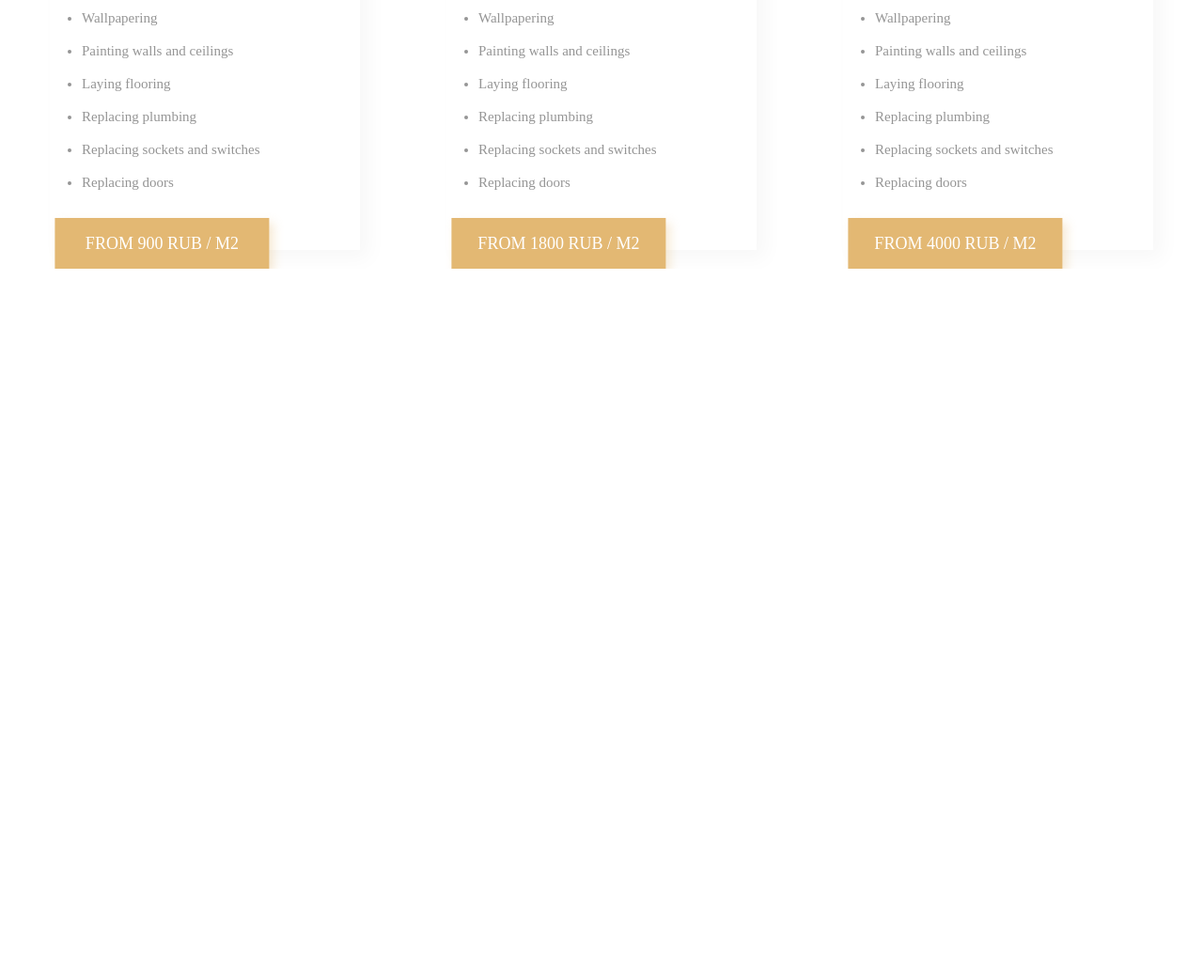
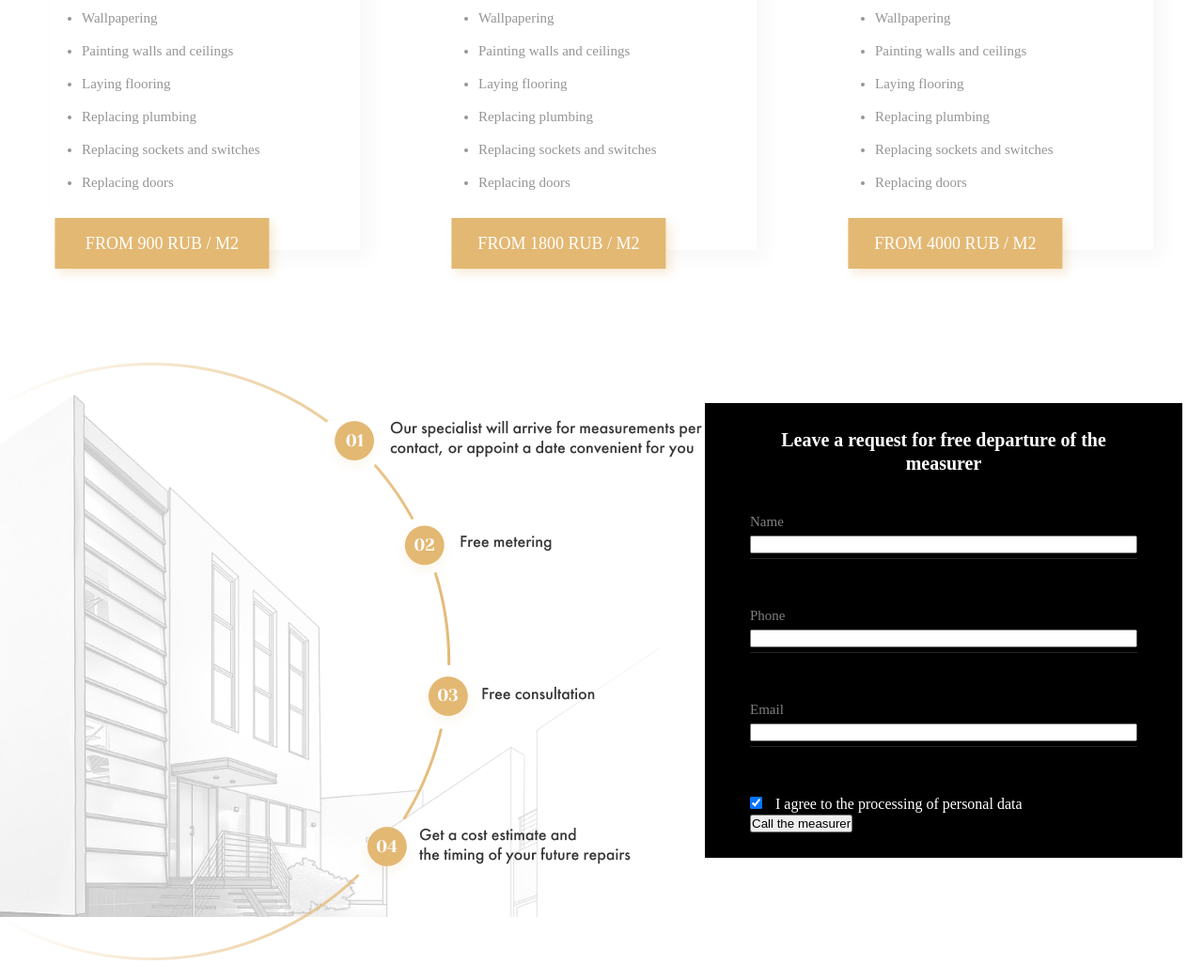
Before and after one commit to MagnoliasFlwrs/turnkey-repair, a website built with Parcel: page src/index.html in a window 1280 px wide. Shown: the part 3210-4252 px from the top of the page at 94% size. Before the commit the page ends 3496 px from the top, so only its background shows below. Built offline with nearby package versions, Linux system fonts and the light colour scheme.

Commit message:
add form

```diff
--- a/src/index.html
+++ b/src/index.html
@@ -209,6 +209,32 @@
                 </div>
             </div>
         </div>
+    </section>
+    <section class="measurer">
+        <div class="content measurer__box">
+            <form>
+                <h4>Leave a request for free
+                    departure of the measurer</h4>
+                <div class="form__input">
+                    <label for="name">Name</label>
+                    <input type="text" name="name" placeholder="What is your name:">
+                </div>
+                <div class="form__input">
+                    <label for="phone">Phone</label>
+                    <input type="number" name="phone" placeholder="Your phone number:">
+                </div>
+                <div class="form__input">
+                    <label for="email">Email</label>
+                    <input type="email" name="email" placeholder="Your email">
+                </div>
+                <div class="chebox">
+                    <input type="checkbox" name="check" checked>
+                    <label for="check">I agree to the processing of personal data</label>
+                </div>
+                <button type="button">Call the measurer</button>
+            </form>
+
+        </div>
 
     </section>
 
--- a/src/sass/main.scss
+++ b/src/sass/main.scss
@@ -3,6 +3,7 @@
 @import url(./completed.scss);
 @import url(./onlinecontrol.scss);
 @import url(./types.scss);
+@import url(./measurer.scss);
 @font-face {
     font-family: "FuturaDemiC";
     src: url(../assets/fonts/futurademic.ttf) format("ttf");
--- /dev/null
+++ b/src/sass/measurer.scss
@@ -0,0 +1,67 @@
+.measurer {
+    background-image: url(../assets/images/measurer/Group\ 22.png);
+    background-position: left;
+    background-repeat: no-repeat;
+    padding: 118px 0 129px;
+
+}
+.measurer__box {
+    display: flex;
+    flex-direction: column;
+    align-items: flex-end;
+    form {
+        max-width: 508px;
+        padding: 27px 48px;
+        background-color: #000000;
+
+        h4 {
+            font-family: 'FuturaDemiC';
+            font-size: 20px;
+            line-height: 25px;
+            text-align: center;
+            color: #FFFFFF;
+            margin-bottom: 39px;
+        }
+        .form__input {
+            width: 100%;
+            height: 50px;
+            border: none;
+            border-bottom: 1px solid  rgba(255, 255, 255, 0.15);
+            display: flex;
+            flex-direction: column;
+
+            &:not(:last-child) {
+                margin-bottom: 50px;
+            }
+
+            label {
+                font-family: 'FuturaBookC';
+                font-size: 15px;
+                line-height: 20px;
+                color: rgba(255, 255, 255, 0.5);
+                margin-bottom: 5px;
+            }
+
+            input::placeholder {
+                font-family: 'FuturaMediumC';
+                font-size: 18px;
+                line-height: 25px;
+                color: #FFFFFF;
+                background-color: transparent;
+            }
+
+        }
+        .form__input:not(:last-child) {
+            margin-bottom: 50px;
+        }
+        .chebox {
+            label {
+                font-family: 'FuturaBookC';
+                font-size: 16px;
+                line-height: 22px;
+                color: #FFFFFF;
+                margin-left: 10px;
+            }
+        }
+    }
+}
--- a/src/sass/types.scss
+++ b/src/sass/types.scss
@@ -1,5 +1,5 @@
 .types {
-    padding: 147px 0 124px;
+    padding: 147px 0 324px;
     width: 100%;
     height: 100%;
 }
```
Also changed, not shown: src/assets/images/measurer/Group 22.png (added).
